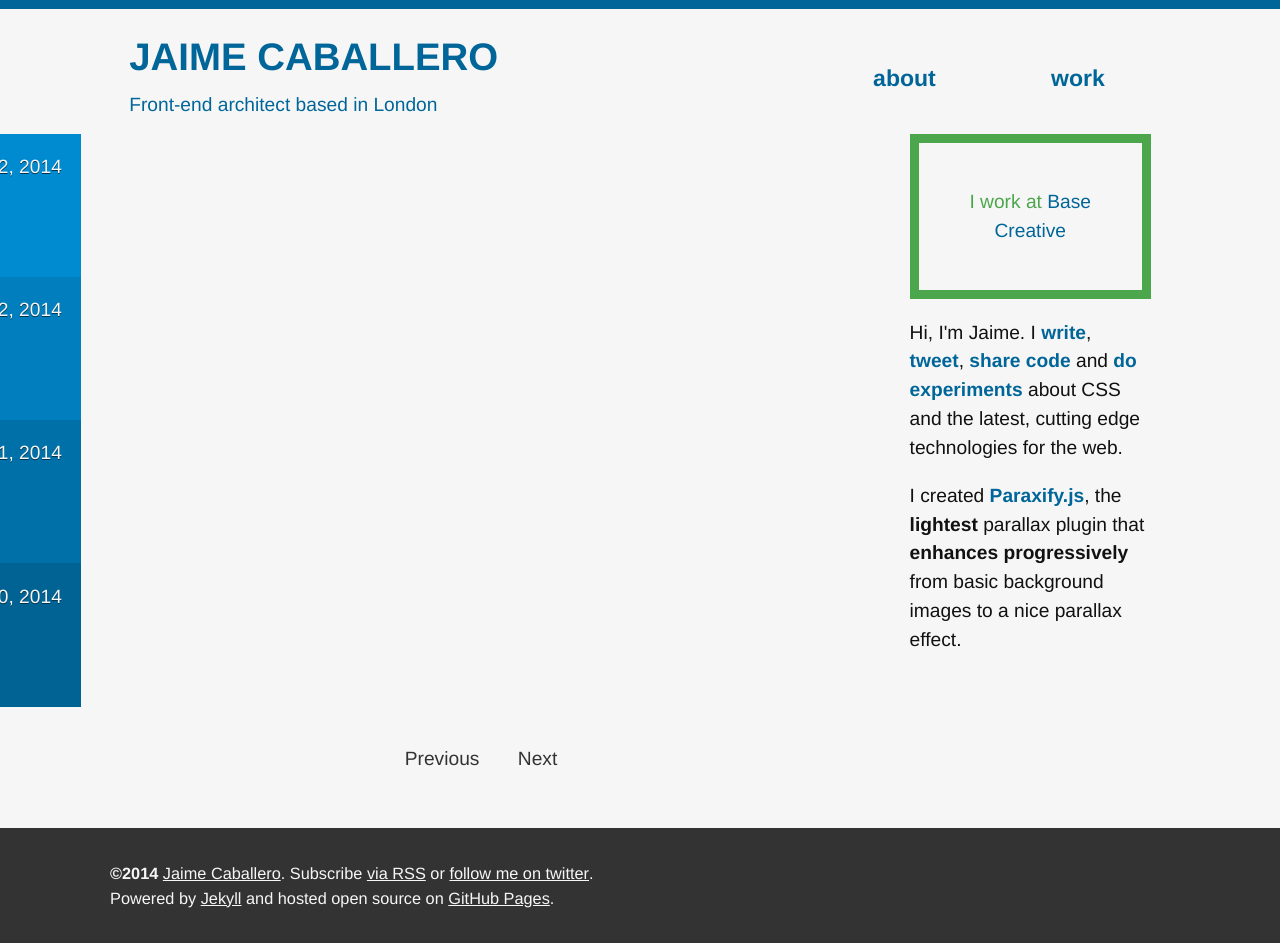
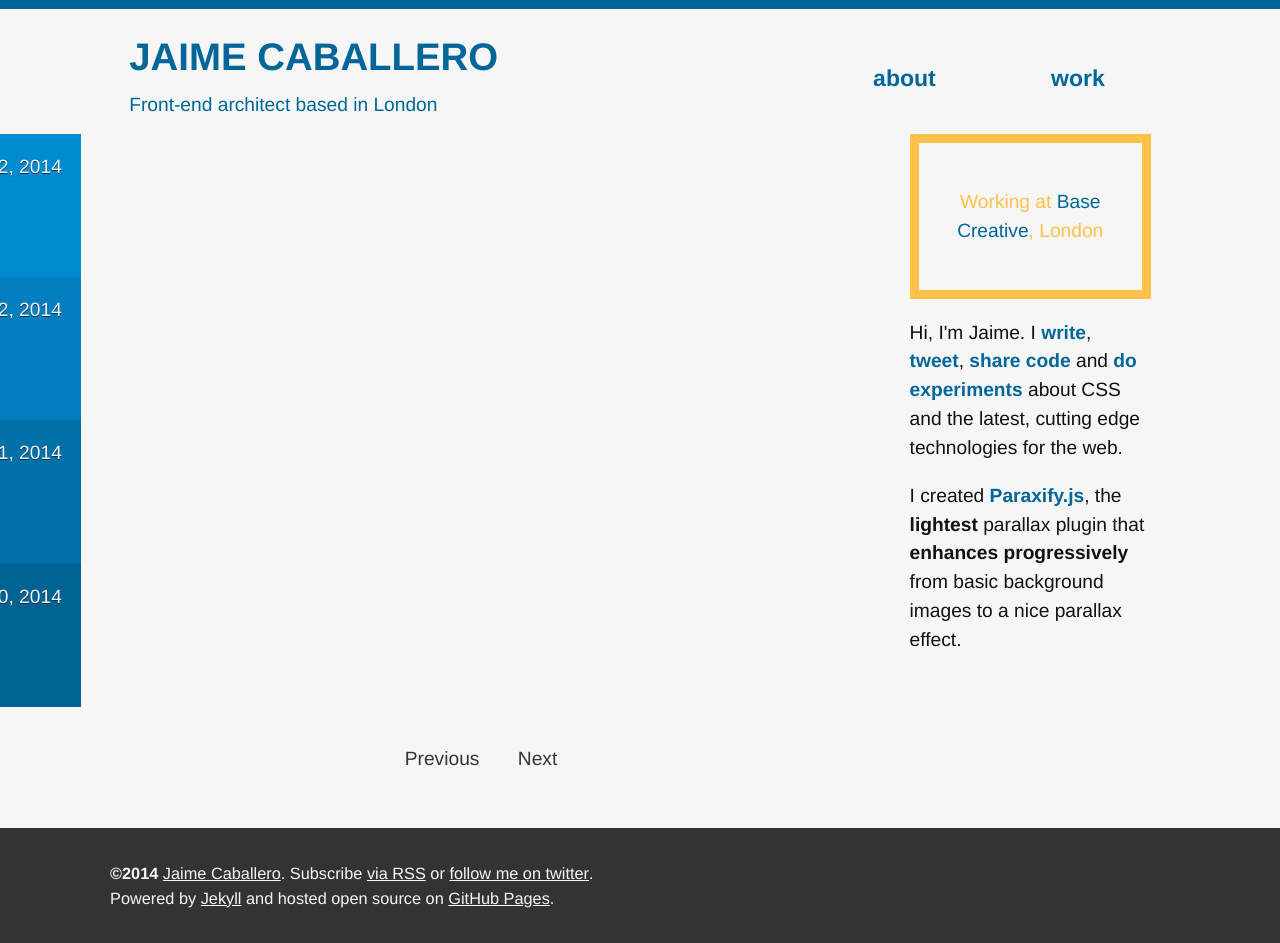
Before and after one commit to jaicab/jaicab.github.io, a Jekyll site: the page built from index.html, in a window 1280 px wide. Built offline with Jekyll 4.4.1, drawn with Linux system fonts in a browser that asks for light colours; the list of posts is cut into pages by our own code.

Commit message:
Typo again

```diff
--- a/_layouts/aside.html
+++ b/_layouts/aside.html
@@ -10,7 +10,7 @@
   </section>
   <aside class="home__aside g--one-third g-padding-left">
 
-	<div class="state state--good">I work at <a rel="external" target="_blank" href="http://basecreative.eu">Base Creative</a></div>
+	<div class="state state--sortof">Working at <a rel="external" target="_blank" href="http://basecreative.eu">Base Creative</a>, London</div>
 
     <p>Hi, I'm Jaime. I <a href="/">write</a>, <a href="http://twitter.com/{{site.twitter}}">tweet</a>, <a href="http://github.com/{{ site.username }}">share code</a> and <a href="http://codepen.io/{{ site.username }}/">do experiments</a> about CSS and the latest, cutting edge technologies for the web.</p>
 
```
